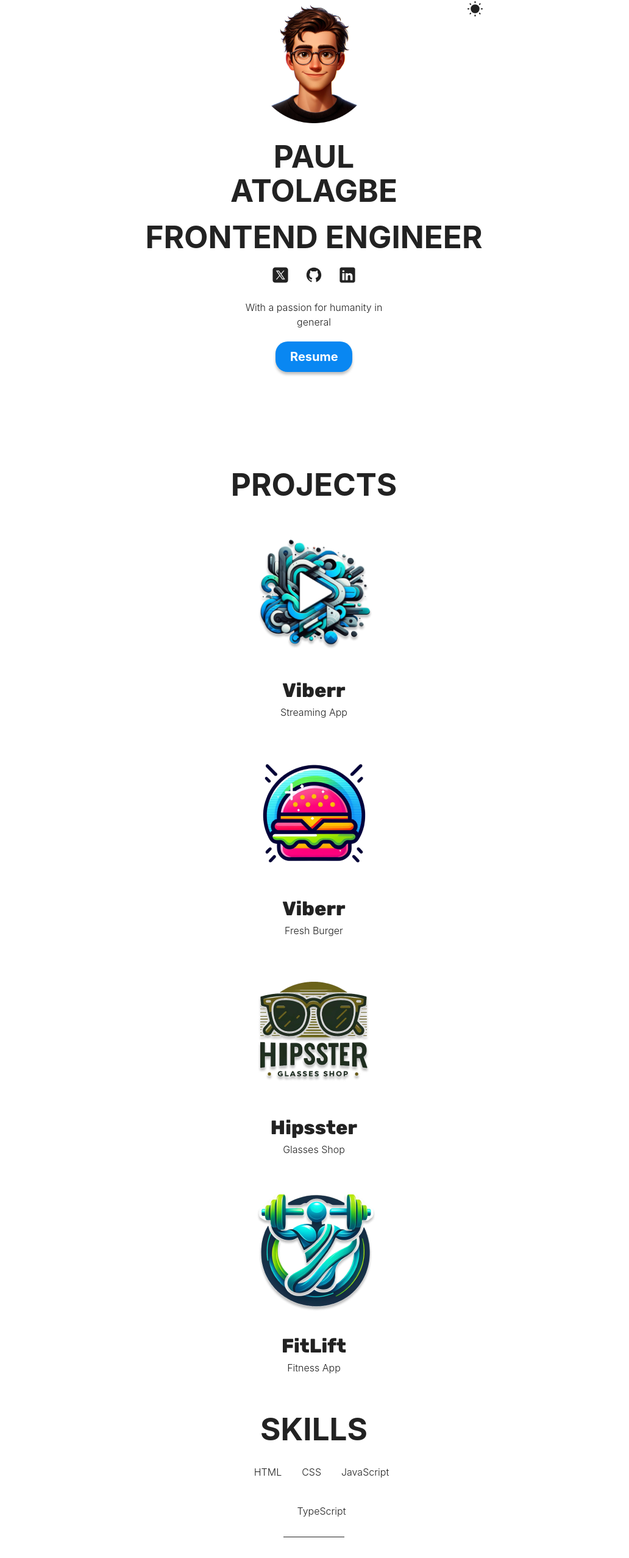
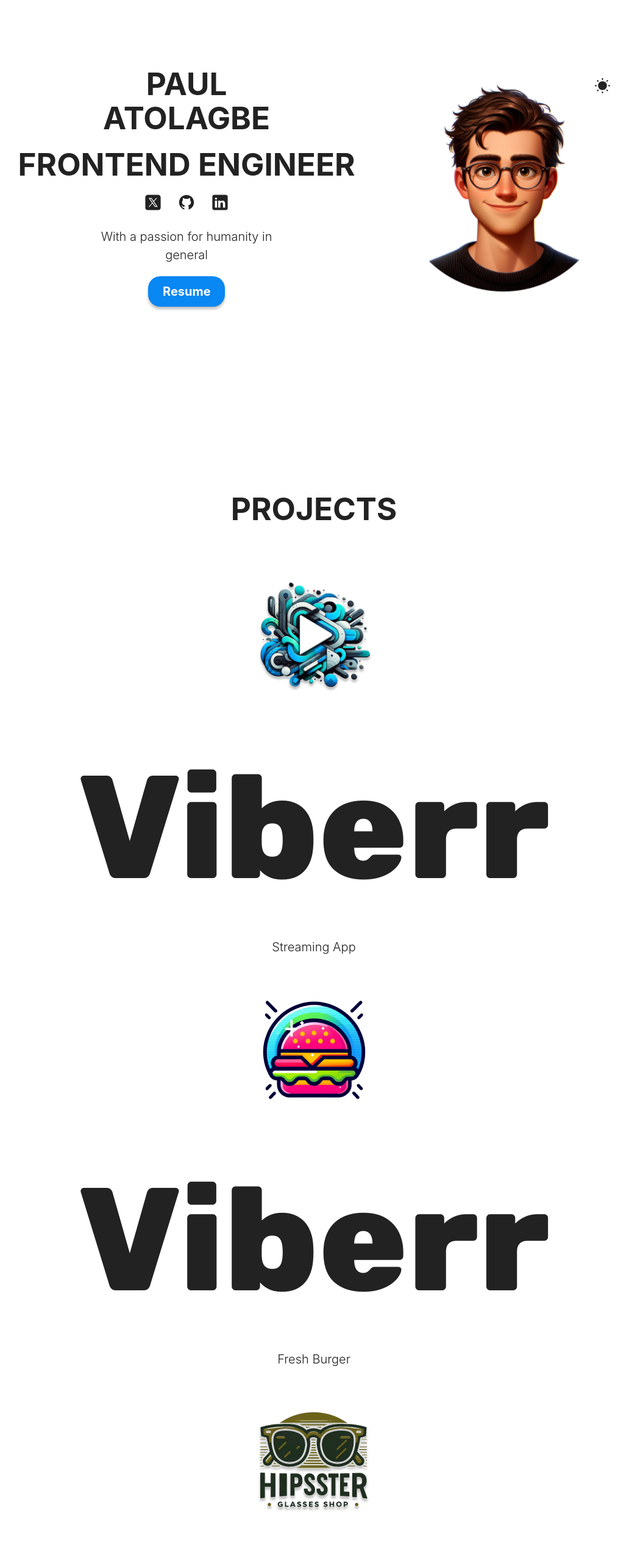
Before and after one commit to pauljsd/paul-atolagbe, a React (Vite) app: page / in a window 1280 px wide. Shown: the part 94-2649 px from the top of the page at 61% size, without its empty margins (125-1157 px from the left). Built offline with nearby package versions, Linux system fonts and the light colour scheme.

Commit message:
finished styling for 800px and 1400px

```diff
--- a/src/App.css
+++ b/src/App.css
@@ -68,3 +68,40 @@
 .hover {
   cursor: pointer;
 }
+
+@media (width >= 800px) {
+  #root {
+    gap: 100px;
+  }
+
+  h1 {
+    font-size: 40px;
+  }
+
+  h2,
+  h3 {
+    font-size: 240px;
+  }
+
+  p {
+    font-size: 20px;
+  }
+
+  .sectionTitle {
+    margin-bottom: 60px;
+  }
+}
+
+@media (width >= 1400px) {
+  #root {
+    gap: 200px;
+  }
+
+  h1 {
+    font-size: 48px;
+  }
+
+  .sectionTitle {
+    margin-bottom: 75px;
+  }
+}
--- a/src/sections/Contact/ContactStyles.module.css
+++ b/src/sections/Contact/ContactStyles.module.css
@@ -55,3 +55,23 @@
   transform: translateY(2px);
   box-shadow: 0 2px 2px rgba(0, 0, 0, 0.25);
 }
+
+@media (width >= 800px) {
+  textarea,
+  input:not([type="submit"]) {
+    width: 600px;
+    font-size: 20px;
+  }
+
+  form {
+    gap: 40px;
+  }
+}
+
+@media (width >= 1400px) {
+  textarea,
+  input:not([type="submit"]) {
+    width: 800px;
+    font-size: 20px;
+  }
+}
--- a/src/sections/Hero/HeroStyles.module.css
+++ b/src/sections/Hero/HeroStyles.module.css
@@ -78,3 +78,23 @@
   /* justify-content: center; */
   gap: 20px;
 }
+
+@media (width >= 800px) {
+  .container {
+    flex-direction: row-reverse;
+    align-items: center;
+    justify-content: space-evenly;
+
+    .hero {
+      max-width: 350px;
+      width: 350px;
+    }
+  }
+}
+
+@media (width >= 1400px) {
+  .hero {
+    max-width: 400px;
+    width: 400px;
+  }
+}
--- a/src/sections/Projects/ProjectStyles.module.css
+++ b/src/sections/Projects/ProjectStyles.module.css
@@ -20,11 +20,20 @@
   a:hover {
     transform: scale(1.05);
   }
+}
 
-  .projectsContainer {
-    display: flex;
-    flex-direction: column;
-    align-items: center;
-    gap: 30px;
+.projectsContainer {
+  display: flex;
+  flex-direction: column;
+  align-items: center;
+  gap: 30px;
+}
+
+@media (width >= 800px) {
+  .projectContainer {
+    flex-direction: row;
+    flex-wrap: wrap;
+    justify-content: space-evenly;
+    padding: 0 30px;
   }
 }
--- a/src/sections/Skills/SkillsStyles.module.css
+++ b/src/sections/Skills/SkillsStyles.module.css
@@ -30,3 +30,18 @@
   background-color: var(--text-color);
   margin: 30px auto;
 }
+
+@media (width >= 800px) {
+  .skillList {
+    max-width: fit-content;
+    gap: 30px;
+
+    p {
+      font-size: 20px;
+    }
+  }
+
+  hr {
+    width: 300px;
+  }
+}
```
